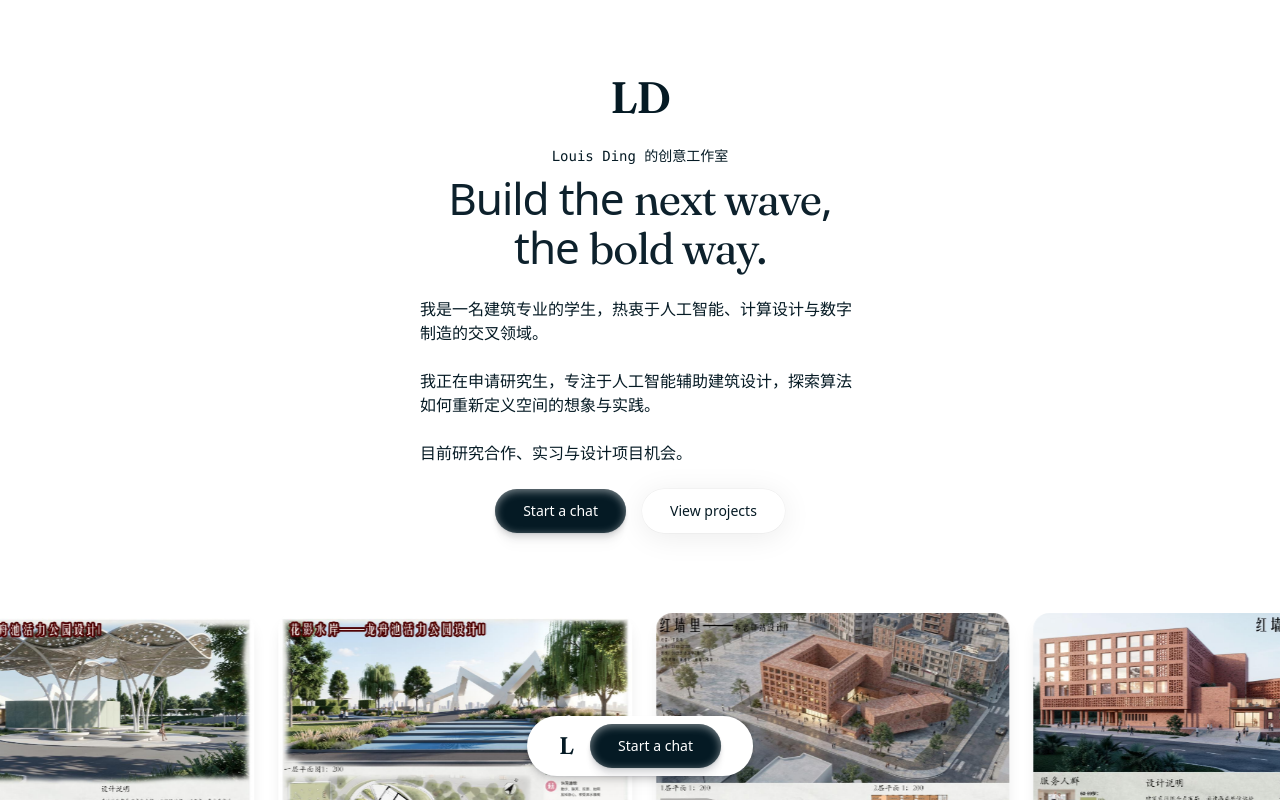
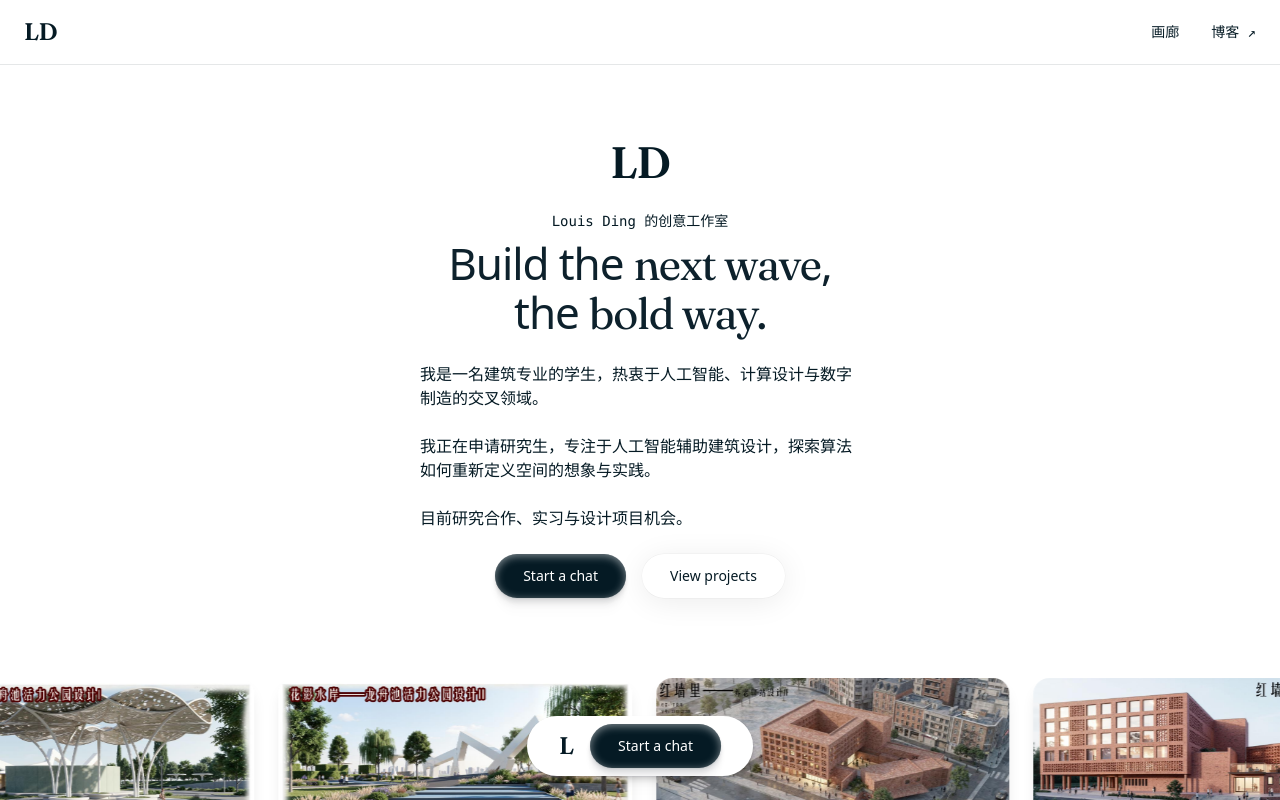
Before and after one commit to luisdingww-bit/louis-ding-portfolio, a React (Vite) app: page / in a window 1280 px wide. Shown: the top 800 px of the page. Built offline with nearby package versions, Linux system fonts and the light colour scheme; a web font is replaced by a local one.

Commit message:
Add top nav with Blog and Gallery entry points
New sticky TopNav (LD logo + 画廊/博客 links) at the very top.
画廊 anchors to the image gallery marquee (#gallery); 博客 links to the
external blog. Added smooth scroll + scroll-margin for the sticky header.

```diff
--- a/src/App.tsx
+++ b/src/App.tsx
@@ -1,5 +1,6 @@
 import Button from './components/Button';
 import Reveal from './components/Reveal';
+import TopNav from './components/TopNav';
 import TestimonialSection from './components/TestimonialSection';
 import TestimonialCarousel from './components/TestimonialCarousel';
 import ProjectsSection from './components/ProjectsSection';
@@ -11,7 +12,7 @@ import { marqueeImages } from './constants';
 
 function Hero() {
   return (
-    <section className="px-6 pt-12 md:pt-16">
+    <section id="top" className="px-6 pt-12 md:pt-16">
       <div className="mx-auto flex max-w-[440px] flex-col items-center text-center">
         <Reveal delay={0.1} className="mb-4">
           <span className="font-mondwest text-[32px] font-semibold tracking-tight text-[#051A24] md:text-[40px] lg:text-[44px]">
@@ -59,7 +60,7 @@ function Hero() {
 function Marquee() {
   const loop = [...marqueeImages, ...marqueeImages];
   return (
-    <section className="mb-16 mt-16 overflow-hidden md:mt-20">
+    <section id="gallery" className="mb-16 mt-16 scroll-mt-20 overflow-hidden md:mt-20">
       <div className="flex w-max animate-marquee">
         {loop.map((src, i) => (
           <img
@@ -78,6 +79,7 @@ function Marquee() {
 export default function App() {
   return (
     <main className="min-h-screen bg-white">
+      <TopNav />
       <Hero />
       <Marquee />
       <TestimonialSection />
--- /dev/null
+++ b/src/components/TopNav.tsx
@@ -0,0 +1,33 @@
+// Top navigation bar — entry points for Gallery (站内作品滚动) and Blog (外链).
+// Stays pinned to the top while scrolling.
+export default function TopNav() {
+  return (
+    <header className="sticky top-0 z-40 w-full border-b border-[#051A24]/10 bg-white/90 backdrop-blur">
+      <div className="mx-auto flex max-w-7xl items-center justify-between px-6 py-4">
+        <a
+          href="#top"
+          className="font-mondwest text-2xl font-semibold tracking-tight text-[#051A24]"
+        >
+          LD
+        </a>
+
+        <nav className="flex items-center gap-6 sm:gap-8">
+          <a
+            href="#gallery"
+            className="font-mono text-sm text-[#051A24] transition hover:opacity-60"
+          >
+            画廊
+          </a>
+          <a
+            href="https://personal-neng-site.surge.sh"
+            target="_blank"
+            rel="noreferrer"
+            className="font-mono text-sm text-[#051A24] transition hover:opacity-60"
+          >
+            博客 ↗
+          </a>
+        </nav>
+      </div>
+    </header>
+  );
+}
--- a/src/index.css
+++ b/src/index.css
@@ -25,6 +25,10 @@
 }
 
 /* ---------- Base ---------- */
+html {
+  scroll-behavior: smooth;
+}
+
 html,
 body {
   background: #ffffff;
```
